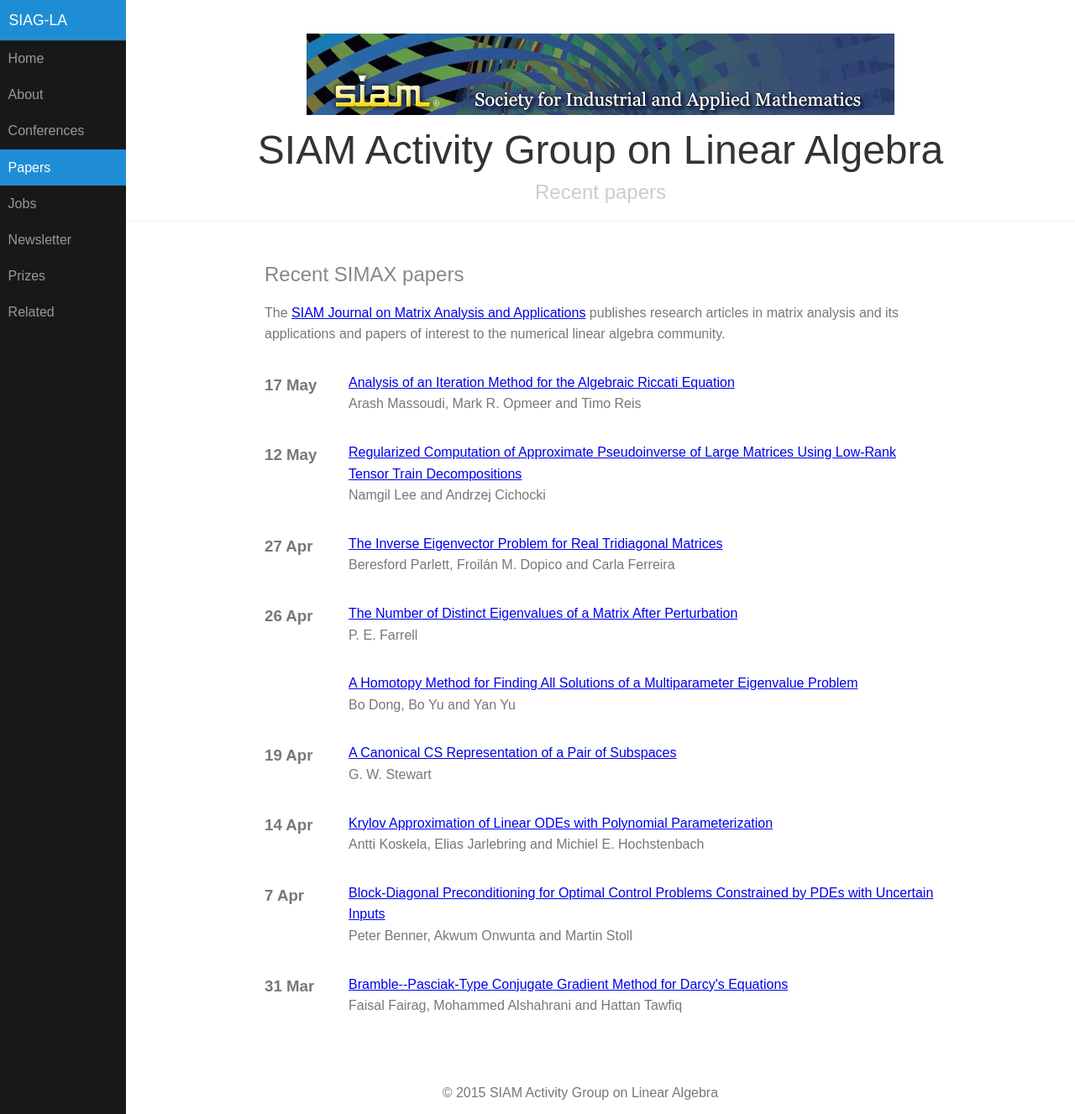
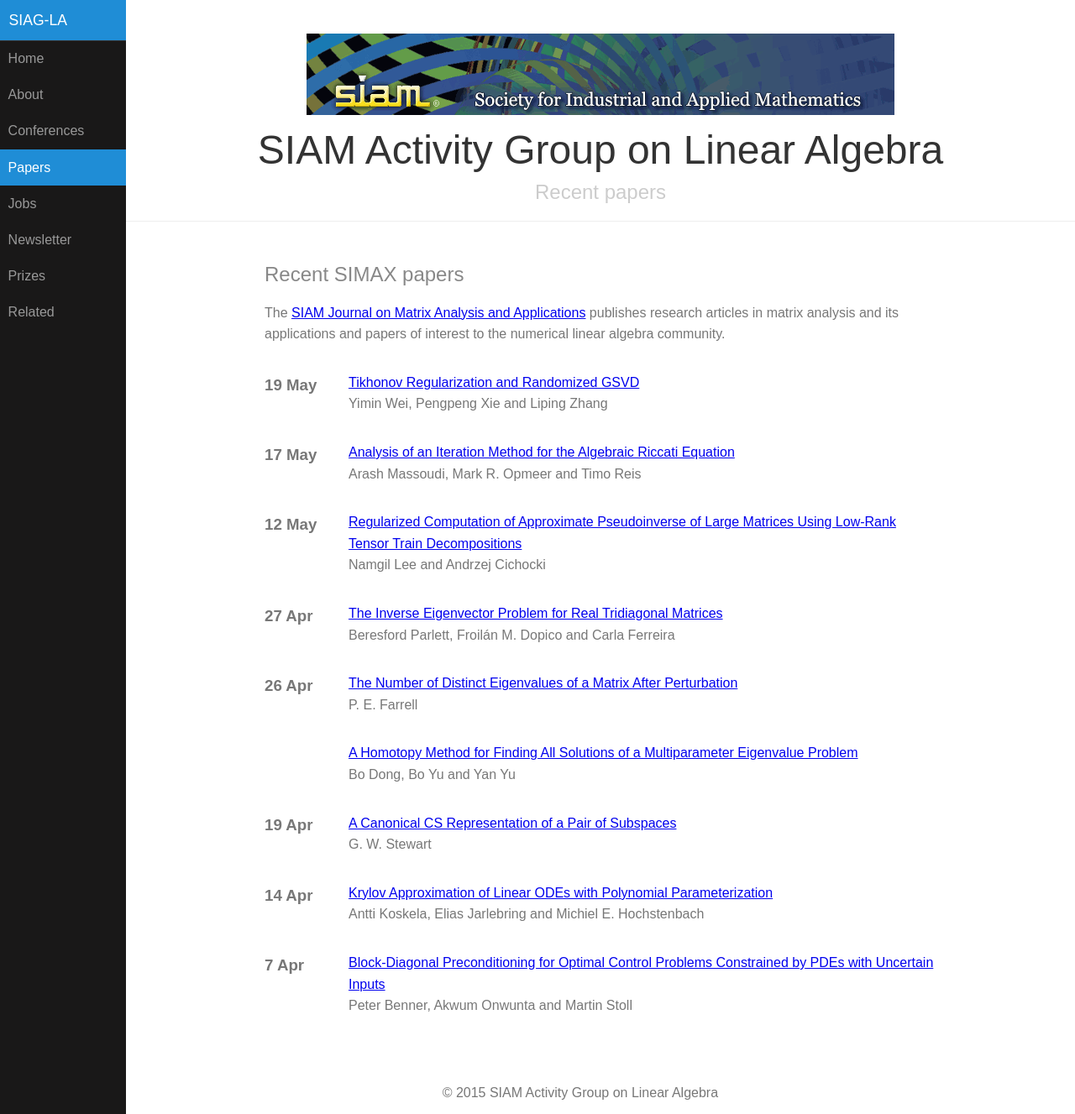
Before and after one commit to dbindel/siagla, a Jekyll site: the page built from simax.html, in a window 1280 px wide and 1327 px high. Shown: the whole window at 84% size. Built offline with Jekyll 4.4.1, drawn with Linux system fonts in a browser that asks for light colours.

Commit message:
Automated updates to simax.yml

```diff
--- a/_data/simax.yml
+++ b/_data/simax.yml
@@ -1564,3 +1564,11 @@
   pp_start: '624'
   title: Analysis of an Iteration Method for the Algebraic Riccati Equation
   volume: '37'
+- authors: Yimin Wei, Pengpeng Xie and Liping Zhang
+  date: '2016-05-19T07:00:00Z'
+  doi: doi:10.1137/15M1030200
+  link: http://epubs.siam.org/doi/abs/10.1137/15M1030200?ai=s7&mi=3ezuvv&af=R
+  pp_end: '675'
+  pp_start: '649'
+  title: Tikhonov Regularization and Randomized GSVD
+  volume: '37'
```
